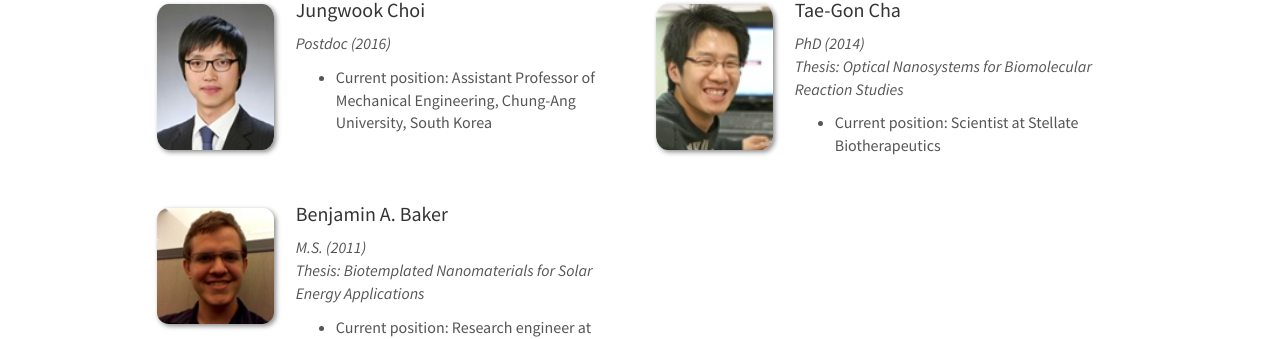
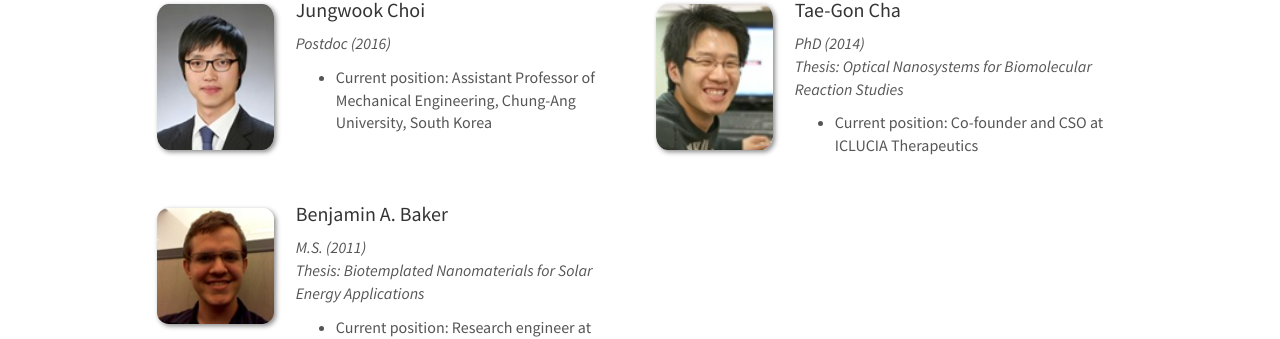
Before and after one commit to choidnalab/choidnalab.github.io, a Jekyll site: the page built from _pages/team.md, in a window 1280 px wide and 900 px high, scrolled down 2509 px. Shown: the part 148-487 px from the top of the window. Built offline with Jekyll 4.4.1, drawn with Linux system fonts in a browser that asks for light colours; nearby versions of some CDN libraries.

Commit message:
Update current position for alumni member

```diff
--- a/_data/alumni_members.yml
+++ b/_data/alumni_members.yml
@@ -163,7 +163,7 @@
   email:
   number_educ: 1
   duration:
-  education1: "Current position: Scientist at Stellate Biotherapeutics "
+  education1: "Current position: Co-founder and CSO at ICLUCIA Therapeutics "
   education2:
   education3:
   education4:
```
